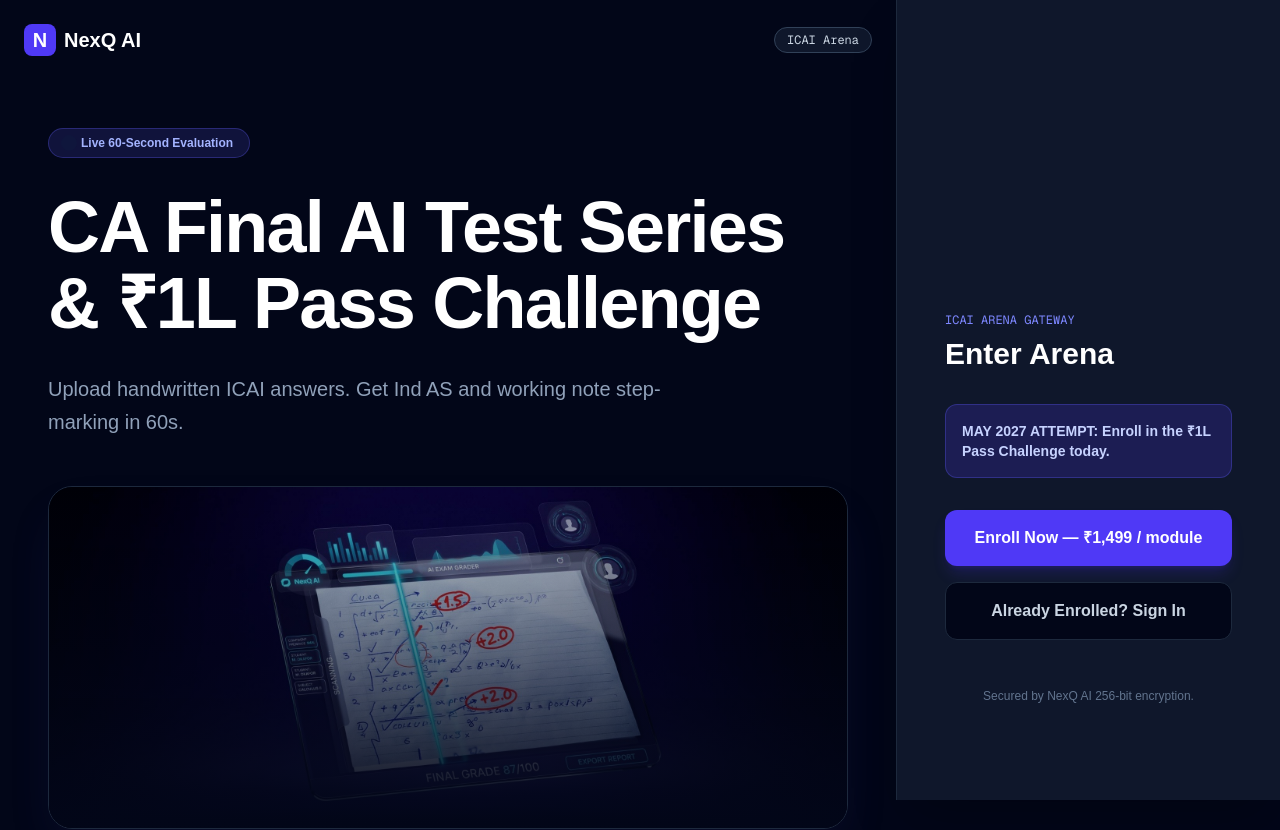
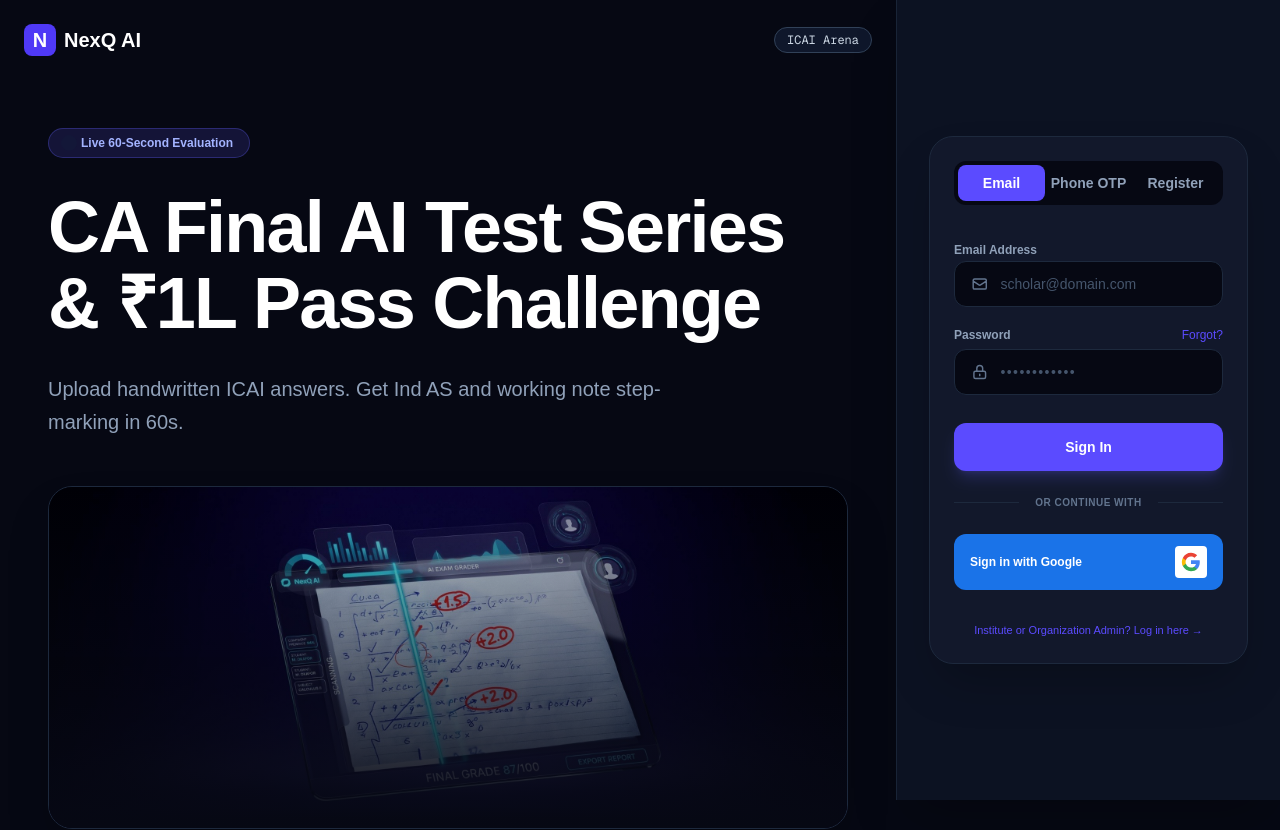
Before and after one commit to Deepakca/nexq-marketing, a Next.js app: page /ca in a window 1280 px wide. Shown: the top 830 px of the page. Built offline with nearby package versions, Linux system fonts and the light colour scheme.

Commit message:
fix: static website

```diff
--- a/app/[exam]/page.tsx
+++ b/app/[exam]/page.tsx
@@ -1,13 +1,11 @@
 // FILE: ./app/[exam]/page.tsx
-"use client"; // Required for scroll events and Framer Motion
+"use client";
 
-import { useState, useEffect } from "react";
+import { useState, useEffect, use } from "react";
 import { motion, AnimatePresence } from "framer-motion";
 import { EXAM_CONFIG } from "../../config/exams";
 import Link from "next/link";
-import { use } from "react";
 
-// The 5 images mapped
 const IMAGES = {
   heroPreview: "/images/hero-preview.jpg",
   consensusArchitecture: "/images/consensus-architecture.jpg",
@@ -16,21 +14,21 @@
 };
 
 export default function StylishExamPage({ params }: { params: Promise<{ exam: string }> }) {
-  // Unwrap Next.js 15 Promise params
   const { exam } = use(params);
   const data = EXAM_CONFIG[exam.toLowerCase()];
 
-  // State to handle the collapsing right panel
+  // Panel Animation State
   const [isScrolled, setIsScrolled] = useState(false);
   const [isPanelForcedOpen, setIsPanelForcedOpen] = useState(false);
 
-  // Detect scroll position to automatically collapse the login panel
+  // Login Form Tab State
+  const [authTab, setAuthTab] = useState<"email" | "phone" | "register">("email");
+
   useEffect(() => {
     const handleScroll = () => {
-      // Collapse when user scrolls past 150px
       if (window.scrollY > 150) {
         setIsScrolled(true);
-        setIsPanelForcedOpen(false); // reset manual override
+        setIsPanelForcedOpen(false);
       } else {
         setIsScrolled(false);
       }
@@ -44,19 +42,16 @@
   const isPanelCollapsed = isScrolled && !isPanelForcedOpen;
 
   return (
-    <div className="min-h-screen bg-slate-950 text-white flex overflow-x-hidden">
+    <div className="min-h-screen bg-[#060813] text-white flex overflow-x-hidden">
 
       {/* ========================================== */}
       {/* LEFT PANEL: SCROLLING MARKETING CONTENT      */}
       {/* ========================================== */}
       <motion.div
         className="flex-1 min-h-screen pb-32"
-        animate={{
-          marginRight: isPanelCollapsed ? "4rem" : "30%", // 4rem = width of collapsed strip
-        }}
+        animate={{ marginRight: isPanelCollapsed ? "4rem" : "30%" }}
         transition={{ type: "spring", stiffness: 200, damping: 25 }}
       >
-        {/* Header inside left panel */}
         <header className="p-6 flex justify-between items-center max-w-5xl mx-auto">
           <Link href="/" className="font-black text-xl flex items-center gap-2">
             <div className="w-8 h-8 bg-indigo-600 rounded-lg flex items-center justify-center">N</div>
@@ -68,7 +63,6 @@
         </header>
 
         <div className="max-w-5xl mx-auto px-8 sm:px-12 space-y-32 mt-12">
-
           {/* SECTION 1: HERO */}
           <section className="space-y-8">
             <div className="inline-flex items-center gap-2 px-4 py-1.5 rounded-full text-xs font-bold bg-indigo-500/15 text-indigo-300 border border-indigo-500/30">
@@ -81,9 +75,9 @@
             <p className="text-xl text-slate-400 max-w-2xl leading-relaxed">
               {data.description}
             </p>
-            <div className="relative w-full aspect-[21/9] rounded-3xl overflow-hidden border border-slate-800 shadow-2xl shadow-indigo-900/20 mt-12">
+            <div className="relative w-full aspect-[21/9] rounded-3xl overflow-hidden border border-slate-800 shadow-2xl mt-12">
               <img src={IMAGES.heroPreview} alt="AI Grading" className="w-full h-full object-cover opacity-90" />
-              <div className="absolute inset-0 bg-gradient-to-t from-slate-950 to-transparent" />
+              <div className="absolute inset-0 bg-gradient-to-t from-[#060813] to-transparent" />
             </div>
           </section>
 
@@ -116,7 +110,7 @@
             </div>
           </section>
 
-          {/* SECTION 4: ₹1L CHALLENGE */}
+          {/* SECTION 4: CHALLENGE */}
           <section className="rounded-3xl bg-gradient-to-br from-emerald-950/40 to-slate-950 border border-emerald-500/30 p-12 grid lg:grid-cols-2 gap-12 items-center">
             <div className="space-y-6">
               <span className="px-3 py-1 bg-emerald-500/20 text-emerald-400 border border-emerald-500/30 rounded-full text-xs font-black">ULTIMATE GUARANTEE</span>
@@ -124,26 +118,22 @@
               <p className="text-slate-400">Clear the NexQ mock benchmarks. Pass your official {data.examBody} exam, or claim up to ₹1 Lakh under the challenge guarantee.</p>
             </div>
             <div className="flex justify-center">
-              <img src={IMAGES.passChallengeBadge} alt="Guarantee" className="w-64 h-64 rounded-2xl shadow-2xl shadow-emerald-900/50" />
+              <img src={IMAGES.passChallengeBadge} alt="Guarantee" className="w-64 h-64 rounded-2xl shadow-2xl" />
             </div>
           </section>
-
         </div>
       </motion.div>
 
       {/* ========================================== */}
-      {/* RIGHT PANEL: STICKY LOGIN / ENROLL PANE    */}
+      {/* RIGHT PANEL: LIVE LOGIN UI BINDING           */}
       {/* ========================================== */}
       <AnimatePresence initial={false}>
         <motion.div
-          className="fixed top-0 right-0 h-screen bg-slate-900 border-l border-slate-800 shadow-2xl z-50 flex flex-col"
+          className="fixed top-0 right-0 h-screen bg-[#0C1222] border-l border-slate-800/80 shadow-2xl z-50 flex flex-col"
           initial={false}
-          animate={{
-            width: isPanelCollapsed ? "4rem" : "30%",
-          }}
+          animate={{ width: isPanelCollapsed ? "4rem" : "30%" }}
           transition={{ type: "spring", stiffness: 200, damping: 25 }}
         >
-          {/* STATE A: COLLAPSED STRIP */}
           {isPanelCollapsed ? (
             <div
               className="w-full h-full flex items-center justify-center cursor-pointer hover:bg-slate-800 transition-colors group relative"
@@ -151,15 +141,12 @@
             >
               <div className="absolute top-6 w-2 h-2 rounded-full bg-indigo-500 animate-pulse" />
               <div className="rotate-90 whitespace-nowrap text-sm font-black tracking-widest text-slate-400 group-hover:text-indigo-400 transition-colors">
-                ▶ OPEN {data.examBody} LOGIN
+                ▶ OPEN LOGIN
               </div>
             </div>
           ) : (
+            <div className="w-full h-full flex flex-col items-center justify-center p-8 overflow-y-auto relative">
 
-          /* STATE B: FULL OPEN LOGIN/ENROLL PANE */
-            <div className="w-full h-full flex flex-col p-8 lg:p-12 overflow-y-auto">
-
-              {/* Optional Close Button on Mobile/Scrolled */}
               {isScrolled && (
                 <button
                   onClick={() => setIsPanelForcedOpen(false)}
@@ -169,43 +156,89 @@
                 </button>
               )}
 
-              <div className="mt-auto mb-12 space-y-8">
-                <div>
-                  <span className="text-xs font-mono text-indigo-400 block mb-2">{data.examBody} ARENA GATEWAY</span>
-                  <h2 className="text-3xl font-black">Enter Arena</h2>
+              {/* Login Container exact matching the screenshot */}
+              <div className="w-full max-w-[400px] bg-[#12182B] border border-slate-800 rounded-3xl p-6 shadow-2xl">
+
+                {/* 3-Way Tab Switcher */}
+                <div className="flex bg-[#060813] rounded-xl p-1 mb-8">
+                  <button
+                    onClick={() => setAuthTab("email")}
+                    className={`flex-1 py-2 rounded-lg text-sm font-bold transition-colors ${authTab === "email" ? "bg-[#5B4BFF] text-white" : "text-slate-400 hover:text-slate-200"}`}
+                  >
+                    Email
+                  </button>
+                  <button
+                    onClick={() => setAuthTab("phone")}
+                    className={`flex-1 py-2 rounded-lg text-sm font-bold transition-colors ${authTab === "phone" ? "bg-[#5B4BFF] text-white" : "text-slate-400 hover:text-slate-200"}`}
+                  >
+                    Phone OTP
+                  </button>
+                  <button
+                    onClick={() => setAuthTab("register")}
+                    className={`flex-1 py-2 rounded-lg text-sm font-bold transition-colors ${authTab === "register" ? "bg-[#5B4BFF] text-white" : "text-slate-400 hover:text-slate-200"}`}
+                  >
+                    Register
+                  </button>
                 </div>
 
-                {data.activeCampaign?.enabled && (
-                  <div className="p-4 rounded-xl bg-indigo-600/20 border border-indigo-500/30 text-indigo-200 text-sm font-bold">
-                    {data.activeCampaign.bannerText}
+                <form className="space-y-5">
+                  {/* Email Input */}
+                  <div className="space-y-1.5">
+                    <label className="text-xs font-semibold text-slate-400">Email Address</label>
+                    <div className="flex items-center gap-3 px-4 py-3 bg-[#060813] border border-slate-800 rounded-xl focus-within:border-indigo-500 transition-colors">
+                      <svg className="w-5 h-5 text-slate-500" fill="none" stroke="currentColor" viewBox="0 0 24 24"><path strokeLinecap="round" strokeLinejoin="round" strokeWidth="2" d="M3 8l7.89 5.26a2 2 0 002.22 0L21 8M5 19h14a2 2 0 002-2V7a2 2 0 00-2-2H5a2 2 0 00-2 2v10a2 2 0 002 2z"></path></svg>
+                      <input type="email" placeholder="scholar@domain.com" className="bg-transparent w-full text-sm text-white placeholder-slate-600 outline-none" />
+                    </div>
                   </div>
-                )}
 
-                {/* Mock Login Form / Call to Action */}
-                <div className="space-y-4">
-                  <a
-                    href={data.checkoutUrl}
-                    className="w-full flex items-center justify-center py-4 bg-indigo-600 hover:bg-indigo-500 rounded-xl font-black shadow-lg shadow-indigo-600/20 transition-all"
-                  >
-                    Enroll Now — {data.pricing}
-                  </a>
-                  <a
-                    href={`https://app.nexqai.in/login?exam=${data.slug}`}
-                    className="w-full flex items-center justify-center py-4 bg-slate-950 border border-slate-800 hover:border-slate-700 rounded-xl font-bold text-slate-300 transition-all"
-                  >
-                    Already Enrolled? Sign In
-                  </a>
+                  {/* Password Input */}
+                  <div className="space-y-1.5">
+                    <div className="flex justify-between items-center">
+                      <label className="text-xs font-semibold text-slate-400">Password</label>
+                      <a href="#" className="text-xs text-[#5B4BFF] hover:underline">Forgot?</a>
+                    </div>
+                    <div className="flex items-center gap-3 px-4 py-3 bg-[#060813] border border-slate-800 rounded-xl focus-within:border-indigo-500 transition-colors">
+                      <svg className="w-5 h-5 text-slate-500" fill="none" stroke="currentColor" viewBox="0 0 24 24"><path strokeLinecap="round" strokeLinejoin="round" strokeWidth="2" d="M12 15v2m-6 4h12a2 2 0 002-2v-6a2 2 0 00-2-2H6a2 2 0 00-2 2v6a2 2 0 002 2zm10-10V7a4 4 0 00-8 0v4h8z"></path></svg>
+                      <input type="password" placeholder="••••••••••••" className="bg-transparent w-full text-sm text-white tracking-widest placeholder-slate-600 outline-none" />
+                    </div>
+                  </div>
+
+                  {/* Main Sign In Button */}
+                  <button type="button" className="w-full py-3.5 mt-2 bg-[#5B4BFF] hover:bg-[#4b3de3] rounded-xl text-sm font-bold text-white shadow-lg shadow-indigo-500/20 transition-all">
+                    Sign In
+                  </button>
+                </form>
+
+                {/* Divider */}
+                <div className="flex items-center gap-4 my-6">
+                  <div className="flex-1 h-px bg-slate-800"></div>
+                  <span className="text-[10px] font-bold text-slate-500 uppercase tracking-wider">Or Continue With</span>
+                  <div className="flex-1 h-px bg-slate-800"></div>
                 </div>
 
-                <p className="text-xs text-center text-slate-500 pt-4">
-                  Secured by NexQ AI 256-bit encryption.
-                </p>
+                {/* Google Sign In Replica */}
+                <button type="button" className="w-full flex items-center justify-between px-4 py-3 bg-[#1A73E8] hover:bg-blue-600 rounded-xl transition-colors">
+                  <div className="flex flex-col text-left">
+                    <span className="text-xs font-bold text-white">Sign in with Google</span>
+                  </div>
+                  <div className="w-8 h-8 bg-white rounded flex items-center justify-center">
+                    <svg className="w-5 h-5" viewBox="0 0 24 24"><path d="M22.56 12.25c0-.78-.07-1.53-.2-2.25H12v4.26h5.92c-.26 1.37-1.04 2.53-2.21 3.31v2.77h3.57c2.08-1.92 3.28-4.74 3.28-8.09z" fill="#4285F4"/><path d="M12 23c2.97 0 5.46-.98 7.28-2.66l-3.57-2.77c-.98.66-2.23 1.06-3.71 1.06-2.86 0-5.29-1.93-6.16-4.53H2.18v2.84C3.99 20.53 7.7 23 12 23z" fill="#34A853"/><path d="M5.84 14.09c-.22-.66-.35-1.36-.35-2.09s.13-1.43.35-2.09V7.07H2.18C1.43 8.55 1 10.22 1 12s.43 3.45 1.18 4.93l2.85-2.22.81-.62z" fill="#FBBC05"/><path d="M12 5.38c1.62 0 3.06.56 4.21 1.64l3.15-3.15C17.45 2.09 14.97 1 12 1 7.7 1 3.99 3.47 2.18 7.07l3.66 2.84c.87-2.6 3.3-4.53 6.16-4.53z" fill="#EA4335"/></svg>
+                  </div>
+                </button>
+
+                {/* Institute Admin Link */}
+                <a
+                  href="https://app.nexqai.in/institute/login"
+                  className="block text-center mt-8 text-[11px] text-[#5B4BFF] hover:text-indigo-400 transition-colors"
+                >
+                  Institute or Organization Admin? Log in here →
+                </a>
+
               </div>
             </div>
           )}
         </motion.div>
       </AnimatePresence>
-
     </div>
   );
 }
```
